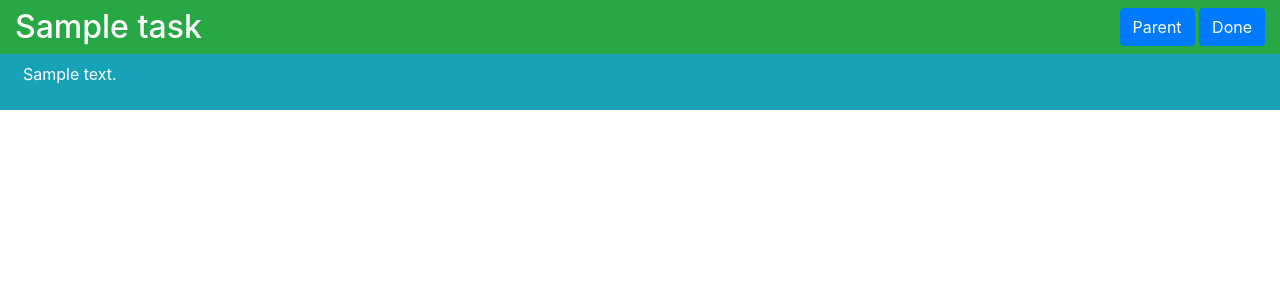
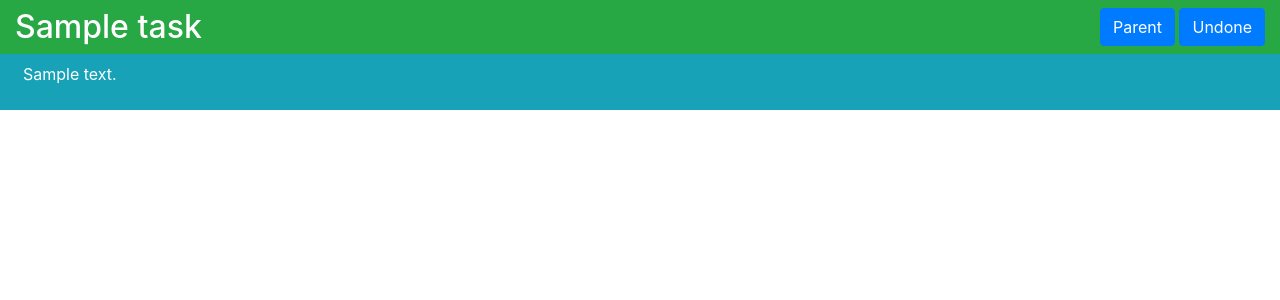
Before and after one commit to Adinetti/TODO-List-site, a Django app: a page that uses tasks/templates/tasks/detail.html in a window 1280 px wide. Shown: the part 56-356 px from the top of the page. Run offline with Django 3.2, Linux system fonts and the light colour scheme; a user stored in the database is signed in; tables that the repository leaves empty hold one stand-in row (values such as "Sample post"); some libraries are stand-ins or nearby versions.

Commit message:
Add undone function for done tasks

```diff
--- a/tasks/templates/tasks/detail.html
+++ b/tasks/templates/tasks/detail.html
@@ -16,9 +16,12 @@
                 href="{%if main_task.parent%}{{main_task.parent.get_absolute_url}}{%else%}/{%endif%}"
                 role="button">Parent</a>
 
-            {%if main_task.done%}
-                <button type="button" class="btn btn-primary mr-auto" data-toggle="modal"
-                    data-target="#exampleModal">Done</button>
+            {%if main_task.done %}
+            <button type="button" class="btn btn-primary mr-auto" data-toggle="modal"
+                data-target="#exampleModal">Undone</button>
+            {%else%}
+            <button type="button" class="btn btn-primary mr-auto" data-toggle="modal"
+                data-target="#exampleModal">Done</button>
             {%endif%}
         </div>
     </div>
@@ -43,7 +46,11 @@
                 </button>
             </div>
             <div class="modal-body">
+                {%if main_task.done %}
+                <p>Are you sure undone this task?</p>
+                {%else%}
                 <p>Are you sure done this task?</p>
+                {%endif%}
             </div>
             <div class="modal-footer">
                 {% csrf_token %}
@@ -62,6 +69,11 @@
         let xhr = new XMLHttpRequest();
         let csrftoken = document.querySelector("[name=csrfmiddlewaretoken]");
         data = "slug=" + "{{main_task.slug}}";
+        {%if main_task.done %}
+        data += "&done=false";
+        {%else%}
+        data += "&done=true";
+        {% endif %}
 
         xhr.open("POST", "{%url 'doneTask'%}", true);
         xhr.setRequestHeader("X-CSRFToken", csrftoken.value);
@@ -73,11 +85,17 @@
             if (xhr.status != 200) {
                 alert(xhr.status + ': ' + xhr.statusText);
             } else {
-                document.getElementById("main_task").setAttribute("class", "row pt-2 bg-success text-white");
-                document.getElementById("main_task_title").innerHTML = "{{main_task.title|capfirst}} (done)";
+                {%if main_task.done %}
+                let taskStyle = "row pt-2";
+                let cardStyle = "card";
+                {%else%}
+                let taskStyle = "row pt-2 bg-success text-white";
+                let cardStyle = "card bg-success text-white";
+                {% endif %}
+                document.getElementById("main_task").setAttribute("class", taskStyle);
                 let cards = document.querySelectorAll("[name=task_card]");
-                for(let card of cards){
-                    card.setAttribute("class", "card bg-success text-white mb-3");
+                for (let card of cards) {
+                    card.setAttribute("class", cardStyle);
                 }
             }
         }
--- a/tasks/views.py
+++ b/tasks/views.py
@@ -194,9 +194,10 @@ class DoneTask(View):
 
     def post(self, request):
         task = Task.objects.get(slug=request.POST["slug"])
+        done = True if request.POST["done"] == "true" else False
         for child in task.children.all():
-            child.done = True
+            child.done = done
             child.save()
-        task.done = True
+        task.done = done
         task.save()
         return HttpResponse("Ok", content_type="application/json")
```
